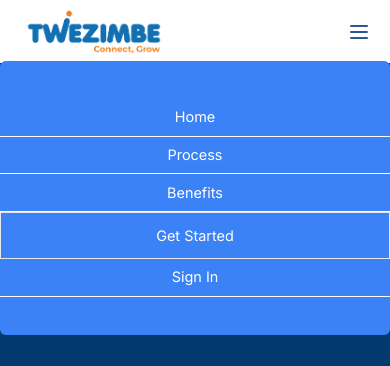
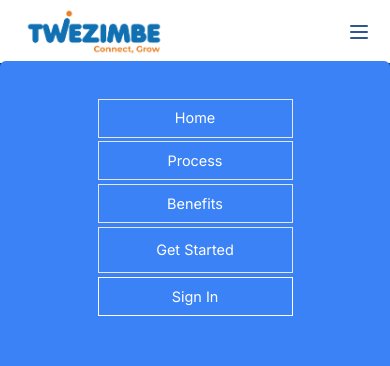
Before and after one commit to Xbener/twezimbe-frontend, a Next.js app: page / in a window 390 px wide. Both pictures are taken after a click on the icon 359 px from the left and 31 px from the top of the page. Shown: the top 366 px of the page. Built offline with nearby package versions, Linux system fonts and the light colour scheme; no server answers.

Commit message:
fixed ui

```diff
--- a/src/app/groups/[groupId]/Aside.tsx
+++ b/src/app/groups/[groupId]/Aside.tsx
@@ -12,7 +12,7 @@ function Aside({ }) {
 
     console.log("group", group)
     return (
-        <div className='w-[18%] bg-[#013a6fd8] h-full text-neutral-200 capitalize relative'>
+        <div className='w-[17%] bg-[#013a6fd8] h-full text-neutral-200 capitalize relative'>
             <ChannelDetails />
         </div>
     )
--- a/src/app/groups/[groupId]/MemberList.tsx
+++ b/src/app/groups/[groupId]/MemberList.tsx
@@ -21,7 +21,7 @@ function MemberList({ admins, moderators, members, isLoading }: Props) {
     const [q, setQ] = useState('')
 
     return (
-        <div className='w-[25%] bg-[#013a6fa6] overflow-auto'>
+        <div className='w-[20%] bg-[#013a6fa6] overflow-auto'>
             {/* Search Bar */}
             <div className="flex items-center bg-[#013a6fae] sticky top-0 z-20 p-2 justify-between text-neutral-200 w-full">
                 <input name="q" onChange={(e) => setQ(e.target.value)} className='bg-transparent outline-none w-full' placeholder='Search ...' />
--- a/src/app/groups/[groupId]/layout.tsx
+++ b/src/app/groups/[groupId]/layout.tsx
@@ -56,7 +56,7 @@ function GroupIdLayout({ children }: Props) {
     return (
         <div className='flex w-full text-neutral-200'>
             <Aside />
-            <div className='w-[82%] bg-[#013a6fae] flex'>
+            <div className='w-[83%] bg-[#013a6fae] flex'>
                 <div className="w-[80%] overflow-auto">
                     {children}
                 </div>
--- a/src/app/groups/page.tsx
+++ b/src/app/groups/page.tsx
@@ -5,7 +5,7 @@ import { useGetGroupList, useJoinGroup } from '@/api/group';
 import { Button } from '@/components/ui/button';
 import { GroupTypes } from '@/types';
 import { EyeClosedIcon } from '@radix-ui/react-icons';
-import { Eye, Menu, Search } from 'lucide-react';
+import { Eye, Home, Menu, Search } from 'lucide-react';
 import Link from 'next/link';
 import React, { useEffect, useState } from 'react';
 import Skeleton from 'react-loading-skeleton';
@@ -143,7 +143,10 @@ function Groups({ }: Props) {
               </PopoverContent>
             </Popover>
 
-            <h1 className='text-[2rem] font-bold'>Discover</h1>
+            <div className="flex items-center gap-2 cursor-pointer">
+              <span onClick={()=>router.push('/')}><Home /></span>
+              <h1 className='text-[2rem] font-bold'>Discover</h1>
+            </div>
           </div>
 
           {/* Category Menu */}
@@ -177,7 +180,7 @@ function Groups({ }: Props) {
 
       <div className='h-full overflow-auto flex flex-col'>
         <div className='flex flex-col bg-[#202234] p-5 text-neutral-200'>
-          <h1 className="sm:text-[4rem] text-[1rem] uppercase font-bold">Find Your Community</h1>
+          <h1 className="sm:text-[4rem] text-[1rem] font-bold">Find your community</h1>
           <p>From Social, Educational, Professional, and many more!</p>
         </div>
 
--- a/src/components/MobileMenu.tsx
+++ b/src/components/MobileMenu.tsx
@@ -11,19 +11,19 @@ const MobileMenu = ({ handleClose }: Props) => {
             {/* Mobile Menu  */}
             <div className="lg:hidden container absolute left-0 top-16 z-50 text-center w-full bg-blue-500 text-white rounded-md">
                 <span className="flex flex-col py-10">
-                    <a href={'/'} onClick={handleClose} className="text-white p-2 hover:bg-blue-50 hover:text-blue-500 border-b border-white">Home</a>
-                    <a href={'#process'} onClick={handleClose} className="text-white p-2 hover:bg-blue-50 hover:text-blue-500 border-b border-white">Process</a>
-                    <a href={'#benefits'} onClick={handleClose} className="text-white p-2 hover:bg-blue-50 hover:text-blue-500 border-b border-white">Benefits</a>
-                    <Link href={'/apply'} onClick={handleClose} className=" text-white border border-b hover:bg-neutral-50 p-3 hover:text-blue-500">Get Started</Link>
+                    <a href={'/'} onClick={handleClose} className="text-white p-2 hover:bg-blue-50 hover:text-blue-500 border w-1/2 place-self-center mb-1">Home</a>
+                    <a href={'#process'} onClick={handleClose} className="text-white p-2 hover:bg-blue-50 hover:text-blue-500 border w-1/2 place-self-center mb-1">Process</a>
+                    <a href={'#benefits'} onClick={handleClose} className="text-white p-2 hover:bg-blue-50 hover:text-blue-500 border w-1/2 place-self-center mb-1">Benefits</a>
+                    <Link href={'/apply'} onClick={handleClose} className=" text-white hover:bg-neutral-50 p-3 hover:text-blue-500 border w-1/2 place-self-center mb-1">Get Started</Link>
 
                     {Cookies.get('access-token')
                         ?
                         <>
-                            <a href={'/account'} onClick={handleClose} className="text-white p-2 hover:bg-blue-50 hover:text-blue-500 border-b border-white">Profile</a>
-                            <a href={'/account/applications'} onClick={handleClose} className="text-white p-2 hover:bg-blue-50 hover:text-blue-500 border-b border-white">Applications</a>
+                            <a href={'/account'} onClick={handleClose} className="text-white p-2 hover:bg-blue-50 hover:text-blue-500 border w-1/2 place-self-center mb-1">Profile</a>
+                            <a href={'/account/applications'} onClick={handleClose} className="text-white p-2 hover:bg-blue-50 hover:text-blue-500 border w-1/2 place-self-center mb-1">Applications</a>
                         </>
                         :
-                        <Link href={'/signin'} onClick={handleClose} className="text-white p-2  border-white py-2 hover:bg-blue-50 hover:text-blue-500 border-b border-white0 focus:bg-blue-500">Sign In</Link>
+                        <Link href={'/signin'} onClick={handleClose} className="text-white p-2  border-white py-2 hover:bg-blue-50 hover:text-blue-500 border w-1/2 place-self-center mb-10 focus:bg-blue-500">Sign In</Link>
                     }
                 </span>
             </div>
```
